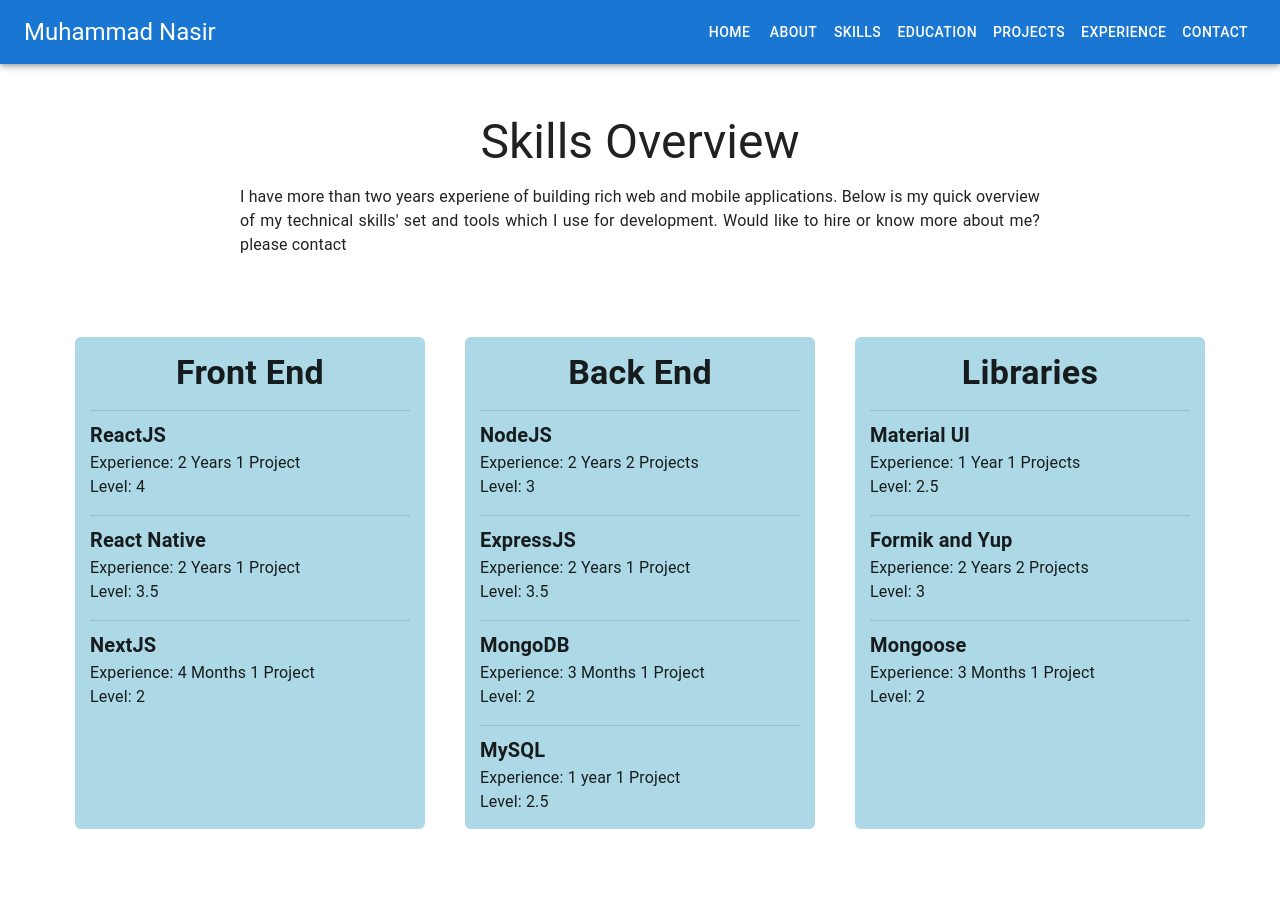
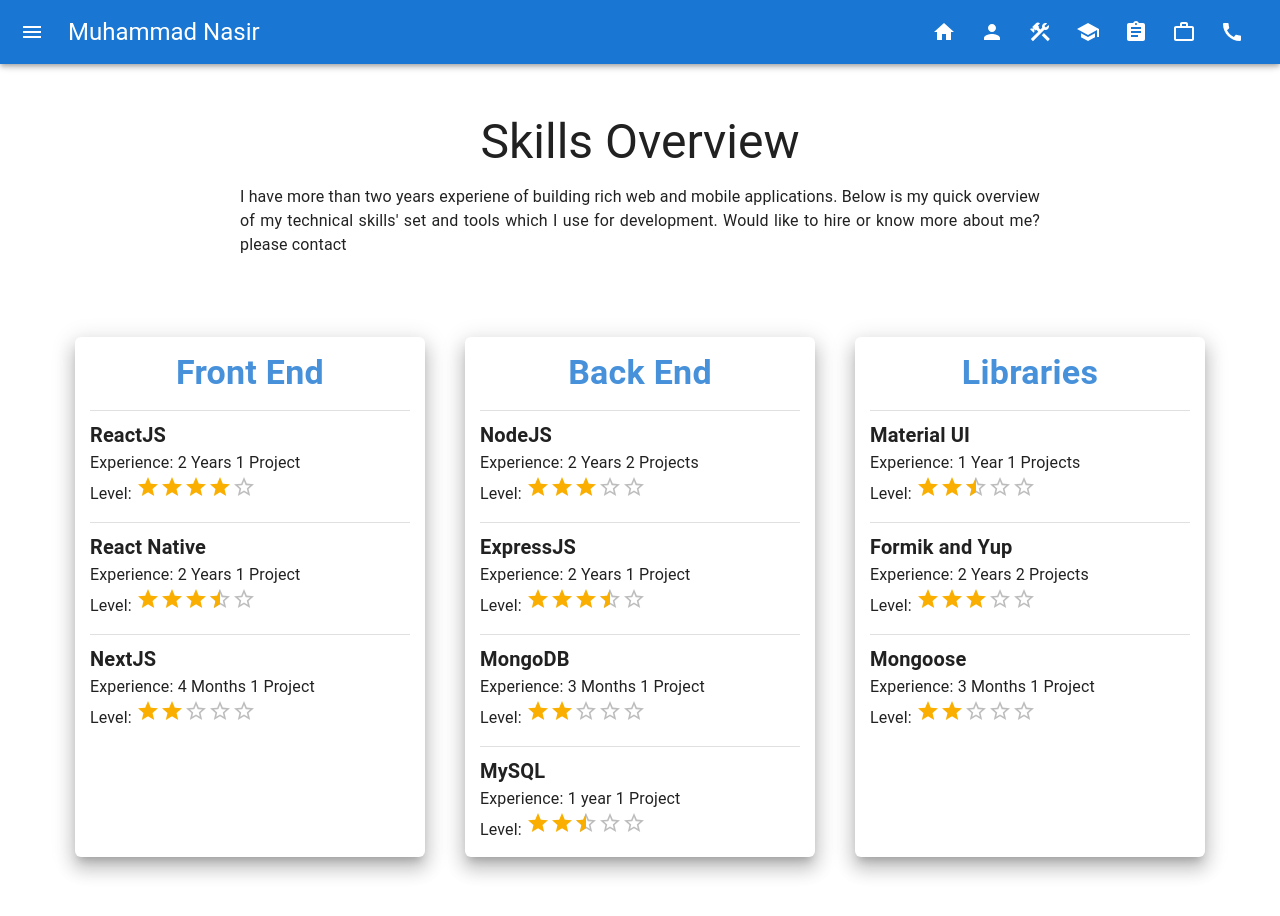
Before and after one commit to NasirKhatri/my-portfolio, a Next.js app: page /skills in a window 1280 px wide. Before the commit the page ends 844 px from the top, so only its background shows below. Built offline with nearby package versions, Linux system fonts and the light colour scheme.

Commit message:
Skills Page interface improved

```diff
--- a/src/app/layout.tsx
+++ b/src/app/layout.tsx
@@ -5,24 +5,8 @@
 import { Inter } from 'next/font/google'
 import { Box, Toolbar } from '@mui/material'
 import DrawerAppBar from '@/components/NavBar'
-
-
-import { createStyles, makeStyles } from '@mui/styles';
-import { createTheme, Theme, ThemeProvider } from '@mui/material/styles';
-
-const useStyles = makeStyles((theme: Theme) =>
-  createStyles({
-
-  }),
-);
-
-const theme = createTheme({
-  palette: {
-     primary: {
-        main: '#1976d2',
-     },
-  },
-});
+import { ThemeProvider } from "@mui/material";
+import theme from './theme'
 
 const inter = Inter({ subsets: ['latin'] })
 
--- /dev/null
+++ b/src/app/theme.tsx
@@ -0,0 +1,26 @@
+//import { createStyles, makeStyles } from '@mui/styles';
+// const useStyles = makeStyles((theme: Theme) =>
+//   createStyles({
+//   }),
+// );
+
+import { createTheme } from '@mui/material/styles';
+const theme = createTheme({
+  palette: {
+     primary: {
+        main: '#1976d2',
+     },
+     secondary: {
+        main: '#ffffff',
+     }
+  },
+});
+
+// theme.typography.h3 = {
+//     [theme.breakpoints.down("sm")]: {
+//         fontSize: "32px"
+//     },
+//     fontWeight: "bold"
+// }
+
+export default theme;
--- a/src/components/NavBar.tsx
+++ b/src/components/NavBar.tsx
@@ -22,7 +22,7 @@
 import Toolbar from '@mui/material/Toolbar';
 import Typography from '@mui/material/Typography';
 import Button from '@mui/material/Button';
-import { Avatar } from '@mui/material';
+import { Avatar, Tooltip } from '@mui/material';
 
 interface Props {
     /**
@@ -34,13 +34,13 @@
 
 const drawerWidth = 240;
 const navItems = [
-    { title: "Home", href: "/", icon: <HomeIcon/> },
-    { title: "About", href: "/about", icon: <PersonIcon/> },
-    { title: "Skills", href: "/skills", icon: <ConstructionIcon/> },
-    { title: "Education", href: "/education", icon: <SchoolIcon/> },
-    { title: "Projects", href: "/projects", icon: <AssignmentIcon/> },
-    { title: "Experience", href: "/experience", icon: <WorkOutlineIcon/> },
-    { title: "Contact", href: "/contact", icon: <CallIcon/> },
+    { title: "Home", href: "/", icon: <HomeIcon /> },
+    { title: "About", href: "/about", icon: <PersonIcon /> },
+    { title: "Skills", href: "/skills", icon: <ConstructionIcon /> },
+    { title: "Education", href: "/education", icon: <SchoolIcon /> },
+    { title: "Projects", href: "/projects", icon: <AssignmentIcon /> },
+    { title: "Experience", href: "/experience", icon: <WorkOutlineIcon /> },
+    { title: "Contact", href: "/contact", icon: <CallIcon /> },
 ];
 
 export default function DrawerAppBar(props: Props) {
@@ -88,30 +88,24 @@
                         aria-label="open drawer"
                         edge="start"
                         onClick={handleDrawerToggle}
-                        sx={{ mr: 2, display: { md: 'none' } }}
+                        sx={{ mr: 2}}
                     >
                         <MenuIcon />
                     </IconButton>
-                    {!mobileOpen && <Typography
+                    <Typography
                         variant="h5"
                         component="div"
                         sx={{ flexGrow: 1, display: { xs: 'block' } }}
                     >
-                        Muhammad Nasir
-                    </Typography>}
+                        {!mobileOpen && "Muhammad Nasir" }
+                    </Typography>
                     <Box sx={{ display: { xs: 'none', md: 'block' } }}>
                         {navItems.map((item) => (
-                            <Button
-                                key={item.title}
-                                sx={{
-                                    color: '#fff', '&:hover': {
-                                        backgroundColor: '#fff',
-                                        color: '#3c52b2',
-                                    }
-                                }}
-                                href={item.href}>
-                                {item.title}
-                            </Button>
+                            <Tooltip title={item.title}>
+                            <IconButton key={item.title} size='large' color='secondary' href={item.href}>
+                                {item.icon}
+                            </IconButton>
+                            </Tooltip>
                         ))}
                     </Box>
                 </Toolbar>
@@ -126,7 +120,7 @@
                         keepMounted: true, // Better open performance on mobile.
                     }}
                     sx={{
-                        display: { sm: 'block', md: 'none' },
+                        display: "block",
                         '& .MuiDrawer-paper': { boxSizing: 'border-box', width: drawerWidth },
                     }}
                 >
--- a/src/components/PageLayouts.tsx
+++ b/src/components/PageLayouts.tsx
@@ -2,7 +2,7 @@
 
 const PageBody = ({ children }: any) => {
     return(
-        <Box sx={{ height: "100%", display: "flex", maxWidth: "1200px", margin:"auto", flexDirection: "column", justifyContent: "center", padding: "15px", paddingTop: "50px" }}>
+        <Box sx={{ height: "100%", display: "flex", maxWidth: "1200px", margin:"auto", flexDirection: "column", justifyContent: "center", padding: "15px", paddingTop: "50px", paddingBottom: {md: "60px"} }}>
             {...children}
         </Box>
     )
--- a/src/components/SkillCard.tsx
+++ b/src/components/SkillCard.tsx
@@ -1,27 +1,23 @@
-import { Card, CardContent, CardHeader, Divider, Typography } from '@mui/material';
-import Box from '@mui/material/Box';
+import { Divider, Paper, Typography } from '@mui/material';
+import Rating from '@mui/material/Rating';
 
-const SkillCard = ({data}: any) => {
+const SkillCard = ({ data }: any) => {
     return (
-        <Box sx={{minWidth: "350px",  backgroundColor: "lightBlue", borderRadius: "6px", padding: "15px"}}>
-            {/* <Card>
-                <CardContent> */}
-                    <Typography variant='h4' sx={{textAlign: 'center', fontWeight: "bold"}}>
+        <Paper elevation={12} sx={{ minWidth: "350px", borderRadius: "6px", padding: "15px" }}>
+            <Typography variant='h4' sx={{ textAlign: 'center', color:"primary.light", fontWeight: "bold" }}>
                 {data.scope}
             </Typography>
             {
                 data.languages.map((lang: any) => (
                     <>
-                            <Divider sx={{p: "8px", marginBottom: "8px"}}/>
-                            <Typography variant='h6' sx={{fontWeight: "bold"}}>{lang.name}</Typography>
+                        <Divider sx={{ p: "8px", marginBottom: "8px" }} />
+                        <Typography variant='h6' sx={{ fontWeight: "bold" }}>{lang.name}</Typography>
                         <Typography variant='body1'>Experience: {lang.experience} {lang.Projects}</Typography>
-                            <Typography variant='body1'>Level: {lang.Level}</Typography>
+                        <Typography variant='body1'>Level: <span><Rating name="half-rating-read" defaultValue={lang.Level} precision={0.5} readOnly /></span></Typography>
                     </>
                 ))
             }
-                {/* </CardContent>
-            </Card> */}
-        </Box>
+        </Paper>
     )
 }
 
```
Also changed, not shown: src/app/page.tsx (+12 -12 lines). Lines whose indentation alone changed are shown as unchanged.
